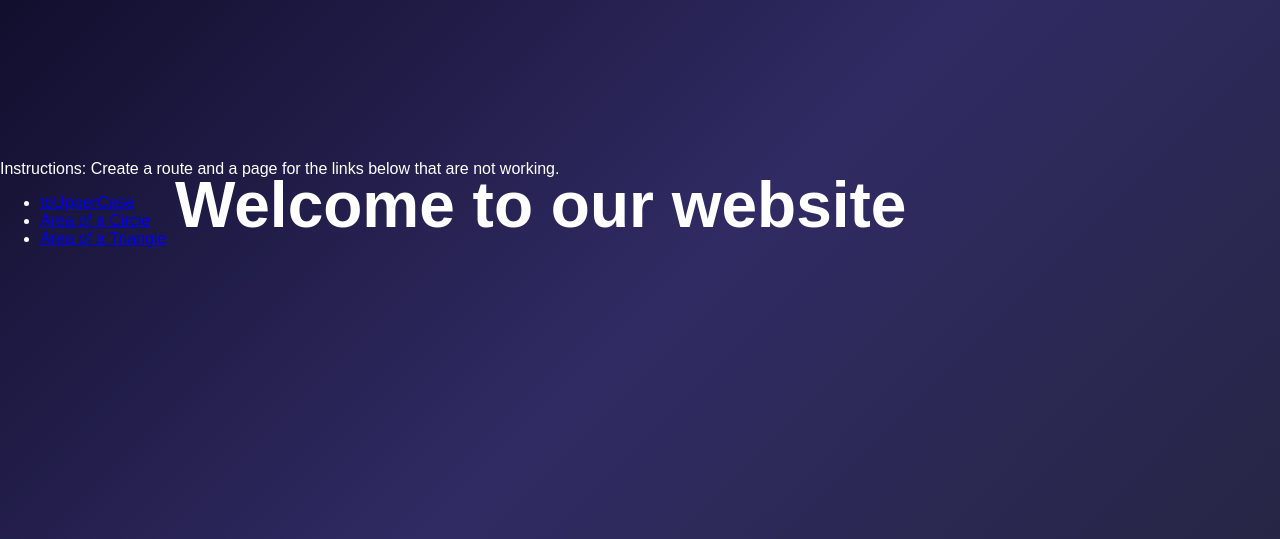
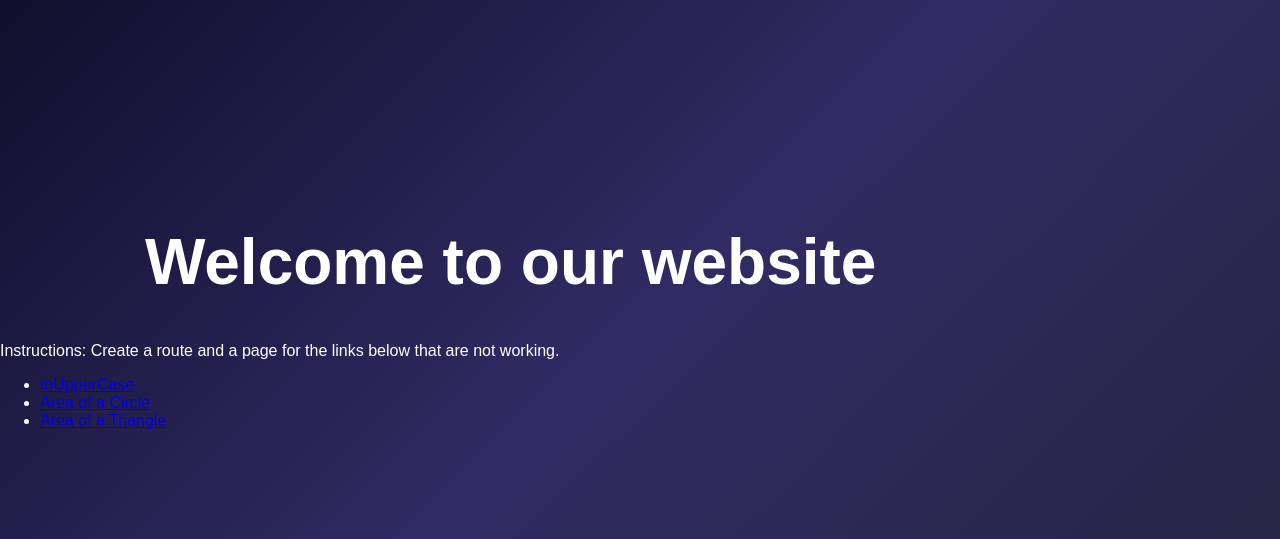
Before and after one commit to ProgrammerDaryl/website_portfolio, a Flask app: page / in a window 1280 px wide; the page is wider, and only the part inside the window is pictured. Shown: the part 74-613 px from the top of that part. Run offline with Flask 3, Linux system fonts and the light colour scheme.

Commit message:
I hate GIFs

```diff
--- a/templates/index.html
+++ b/templates/index.html
@@ -43,13 +43,12 @@
         }
         h1{
             font-size: 4em;
-            text-align: left;
             font-weight: bold;
             color: #ffffff;
-            position: relative;
-            top: 125px;
-            left: 175px;
-
+            text-align : left;
+            margin-left: 145px ;
+            text-align: top;
+            margin-top: 225px;
         }
 
     </style>
```
